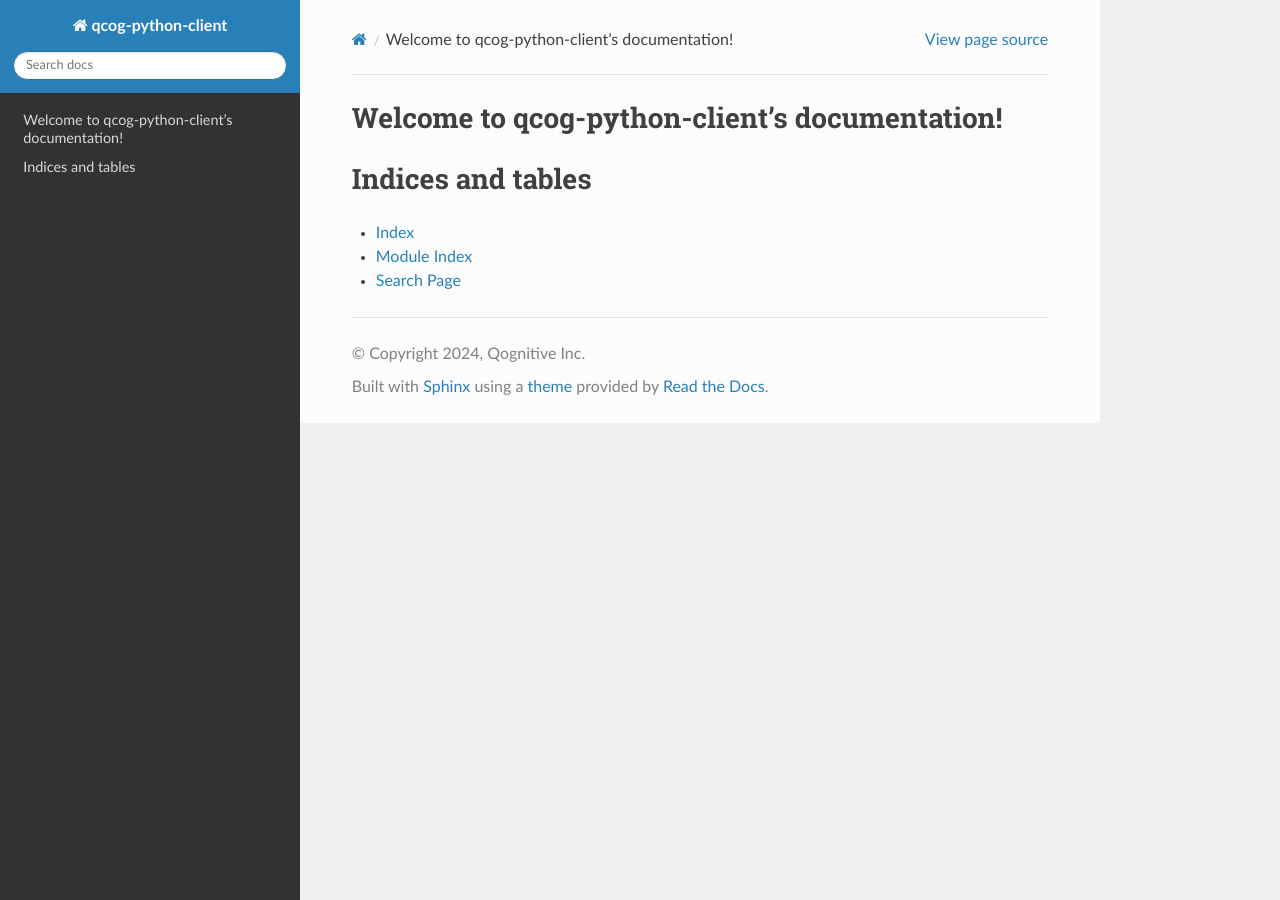
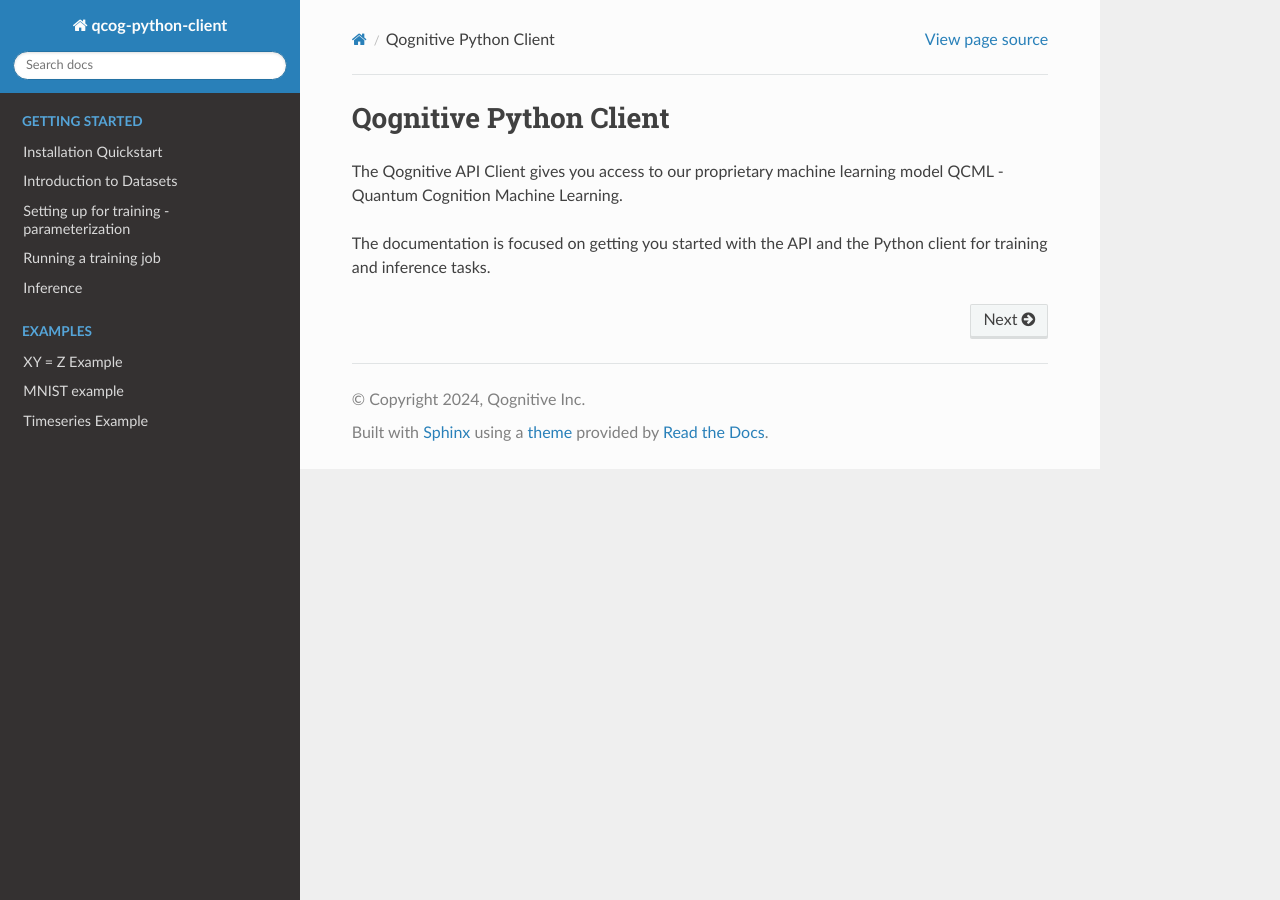
Before and after one commit to qognitive/qcog-python-client, a Sphinx documentation site: the page built from docs/index.rst, in a window 1280 px wide. Built offline with Sphinx 7.4.7 and the Read the Docs theme 2.0.0, drawn with Linux system fonts in a browser that asks for light colours.

Commit message:
Flesh out documentation

```diff
--- a/docs/conf.py
+++ b/docs/conf.py
@@ -18,9 +18,7 @@ extensions = [
     "sphinx.ext.autodoc",
     "sphinx.ext.napoleon",
     "sphinx.ext.duration",
-    "sphinx.ext.autosummary",
-    "autoapi.extension",
-    "sphinx_paramlinks",  # from sqlalchemy: needed to stop :paramref: errors
+    "sphinx.ext.autosummary"
 ]
 
 templates_path = ["_templates"]
--- /dev/null
+++ b/docs/examples/mnist.rst
@@ -0,0 +1,2 @@
+MNIST example
+================
--- /dev/null
+++ b/docs/examples/timeseries.rst
@@ -0,0 +1,2 @@
+Timeseries Example
+==================
--- /dev/null
+++ b/docs/examples/xyz.rst
@@ -0,0 +1,2 @@
+XY = Z Example
+=======================
--- a/docs/index.rst
+++ b/docs/index.rst
@@ -1,14 +1,31 @@
-Welcome to qcog-python-client's documentation!
-=======================================
+Qognitive Python Client
+=======================
 
 .. toctree::
-   :maxdepth: 3
-   :caption: Contents:
+   :maxdepth: 2
+   :hidden:
+   :caption: Getting started
 
+   /tutorial/install
+   /tutorial/datasets
+   /tutorial/training_parameters
+   /tutorial/training
+   /tutorial/inference
 
-Indices and tables
-==================
+.. toctree::
+   :maxdepth: 2
+   :hidden:
+   :caption: Examples
 
-* :ref:`genindex`
-* :ref:`modindex`
-* :ref:`search`
+   /examples/xyz
+   /examples/mnist
+   /examples/timeseries
+
+.. toctree::
+   :maxdepth: 2
+   :hidden:
+   :caption: API Reference
+
+The Qognitive API Client gives you access to our proprietary machine learning model QCML - Quantum Cognition Machine Learning.
+
+The documentation is focused on getting you started with the API and the Python client for training and inference tasks.
--- a/docs/requirements.txt
+++ b/docs/requirements.txt
@@ -1,4 +1,2 @@
 sphinx
-sphinx-autoapi
-sphinx-paramlinks
 sphinx_rtd_theme
--- /dev/null
+++ b/docs/tutorial/datasets.rst
@@ -0,0 +1,2 @@
+Introduction to Datasets
+======================
--- /dev/null
+++ b/docs/tutorial/inference.rst
@@ -0,0 +1,2 @@
+Inference
+====================
--- /dev/null
+++ b/docs/tutorial/install.rst
@@ -0,0 +1,2 @@
+Installation Quickstart
+====================
--- /dev/null
+++ b/docs/tutorial/training.rst
@@ -0,0 +1,2 @@
+Running a training job
+====================
--- /dev/null
+++ b/docs/tutorial/training_parameters.rst
@@ -0,0 +1,2 @@
+Setting up for training - parameterization
+==============================
```
